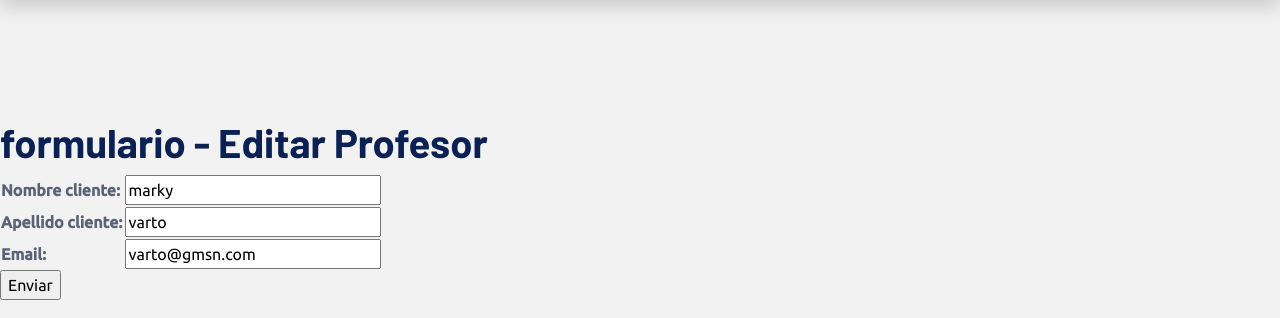
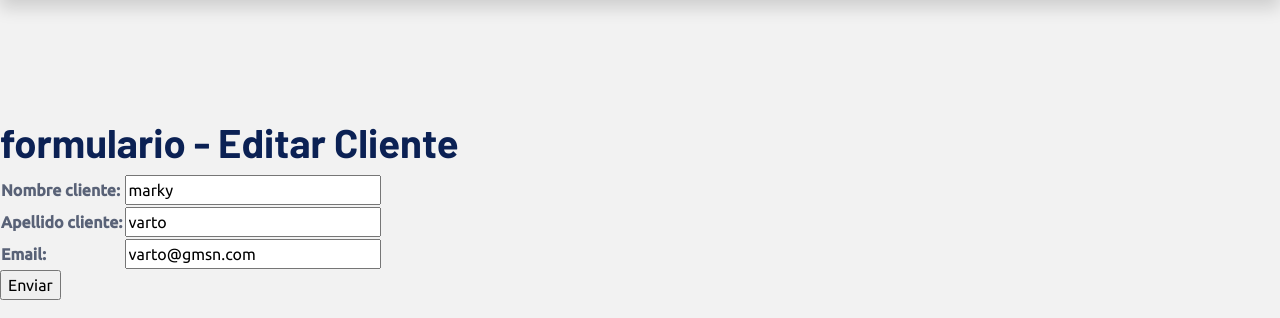
Before and after one commit to marcos-vartorelli/final-correccion, a Django app: a page that uses AppFinal/templates/AppFinal/editarCliente.html in a window 1280 px wide. Shown: the part 75-393 px from the top of the page. Run offline with Django 4.2, Linux system fonts and the light colour scheme; data comes from the database, SQL or seed files in the repository; both versions use the stored data as it was after the commit; some libraries are stand-ins or nearby versions.

Commit message:
VIDEO EXPLICATIVO

```diff
--- a/AppFinal/templates/AppFinal/editarCliente.html
+++ b/AppFinal/templates/AppFinal/editarCliente.html
@@ -5,7 +5,7 @@
 {% block contenidoQueCambia %}
 
     <!--Aquí va lo que cambia, y lo asociado a está vista :) -->
-    <h1>formulario - Editar Profesor</h1>
+    <h1>formulario - Editar Cliente</h1>
 
     {% if formulario.errors %}
 
--- a/AppFinal/templates/AppFinal/editarEmpleado.html
+++ b/AppFinal/templates/AppFinal/editarEmpleado.html
@@ -5,7 +5,7 @@
 {% block contenidoQueCambia %}
 
     <!--Aquí va lo que cambia, y lo asociado a está vista :) -->
-    <h1>formulario - Editar Profesor</h1>
+    <h1>formulario - Editar Empleado</h1>
 
     {% if formulario.errors %}
 
--- a/AppFinal/views.py
+++ b/AppFinal/views.py
@@ -207,7 +207,7 @@ def verEmpleado(request):
 
 def eliminarEmpleado(request, nombre_empleado):
 
-    empleado = Empleado.objects.get(nombre_empleado = nombre_empleado)
+    empleado = Empleado.objects.filter(nombre_empleado = nombre_empleado)
     empleado.delete()
 
     empleado = Empleado.objects.all()
```
Also changed, not shown: db.sqlite3, media/avatares/avatar-divertido_3nTPgwY.gif (added), media/avatares/avatar-divertido_A98pm1a.gif (added), media/avatares/business-man-147092_640_ZzySiqo.png (added), 1 other file.
